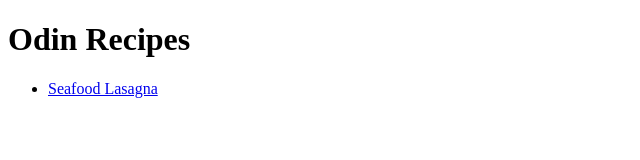
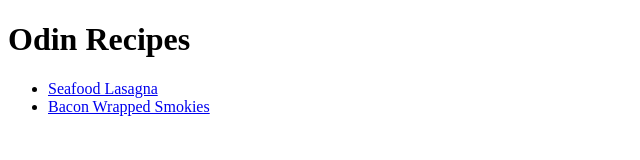
Before and after one commit to ederpagliotto/odin-recipes, a plain HTML site: page index.html in a window 1280 px wide. Shown: the whole page, without its empty margins (0-640 px from the left). Drawn offline with Linux system fonts and the light colour scheme.

Commit message:
Second recipe added, Bacon Wrapped Smokies

```diff
--- a/index.html
+++ b/index.html
@@ -7,8 +7,8 @@
     <body>
         <h1>Odin Recipes</h1>
         <ul>
-        <li><a href="./recipes/lasagna.html">Seafood Lasagna</a></li>
-
+        <li> <a href="./recipes/lasagna.html">Seafood Lasagna</a> </li>
+        <li> <a href="./recipes/bacon.html">Bacon Wrapped Smokies</a> </li>
 
         </ul>
     </body>
```
